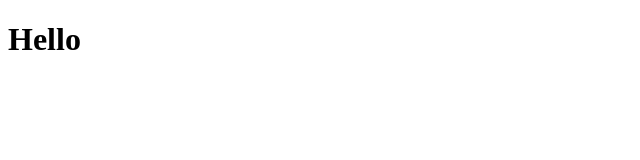
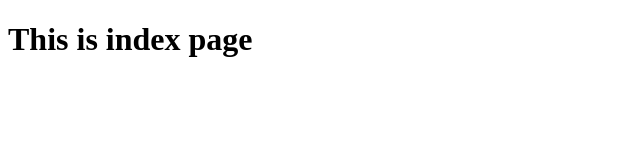
Before and after one commit to o-PyiSoeKyaw-o/PSK, a plain HTML site: page index.html in a window 1280 px wide. Shown: the whole page, without its empty margins (0-640 px from the left). Drawn offline with Linux system fonts and the light colour scheme.

Commit message:
test index

```diff
--- a/index.html
+++ b/index.html
@@ -3,9 +3,9 @@
 <head>
     <meta charset="UTF-8">
     <meta name="viewport" content="width=device-width, initial-scale=1.0">
-    <title>Document</title>
+    <title>index page</title>
 </head>
 <body>
-    <h1>Hello</h1>
+    <h1>This is index page</h1>
 </body>
 </html>
```
